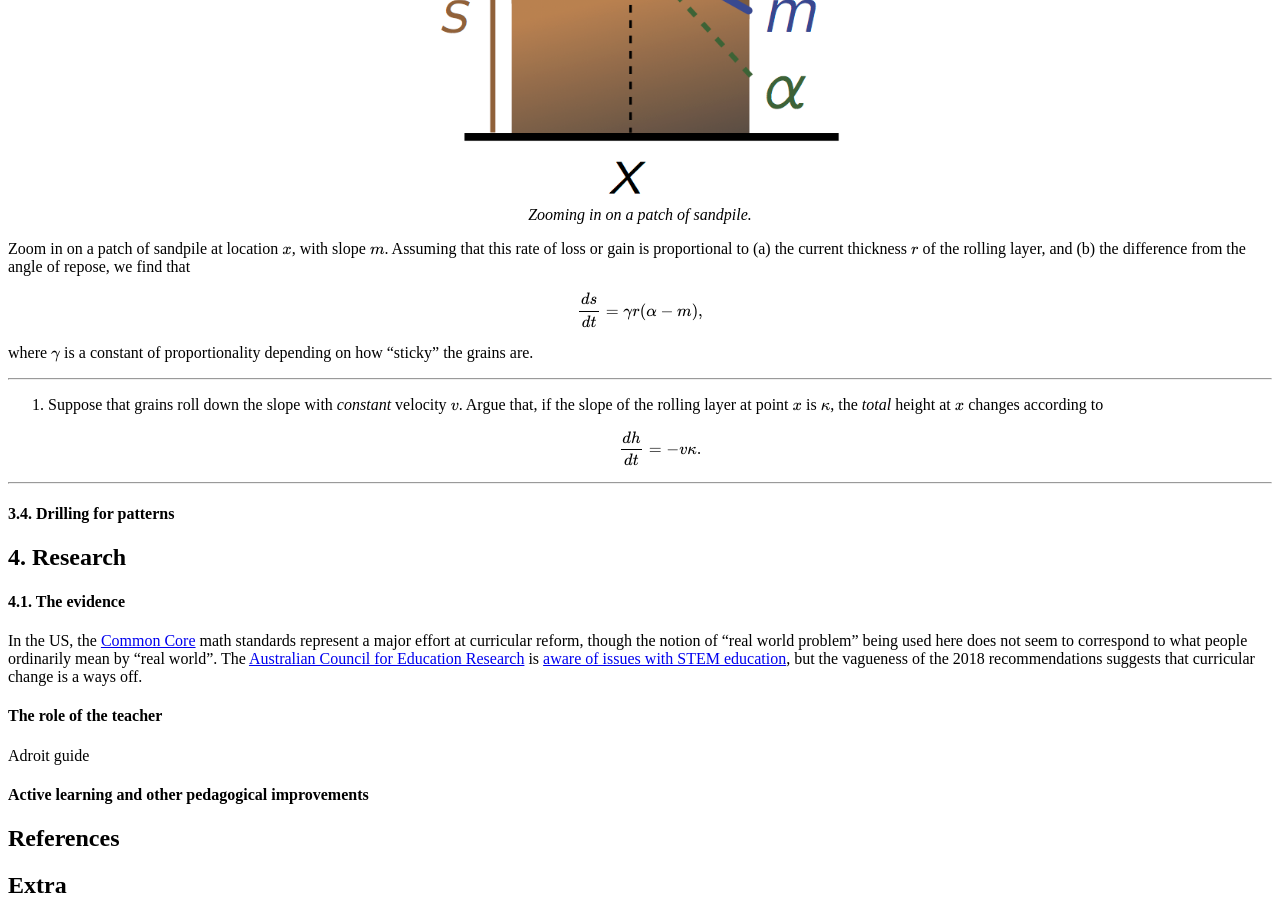
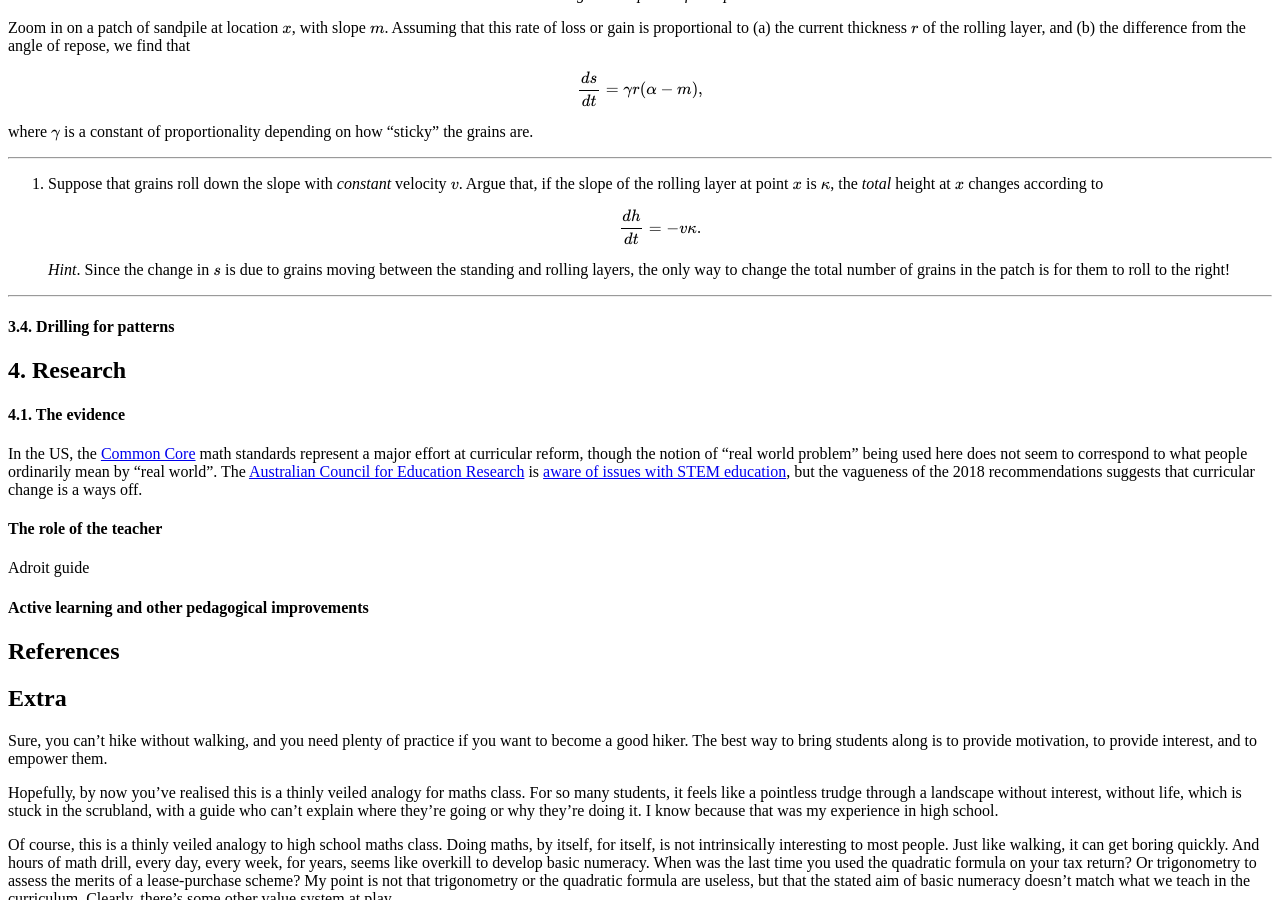
Before and after one commit to hapax/hapax.github.io, a Jekyll site: the page built from assets/teaching.md, in a window 1280 px wide and 900 px high, scrolled down 21369 px. Built offline with Jekyll 4.4.1, drawn with Linux system fonts in a browser that asks for light colours; our own code applies the rules of GitHub Pages for plain Markdown files; formulas are drawn with MathJax 3; a script that is not in the unit is left out.

Commit message:
Update sandpile

```diff
--- a/assets/teaching.md
+++ b/assets/teaching.md
@@ -1156,6 +1156,10 @@ where $\gamma$ is a constant of proportionality depending on how
    \end{equation}
    $$
 
+	*Hint*. Since the change in $s$ is due to grains moving between
+     the standing and rolling layers, the only way to change the total
+     number of grains in the patch is for them to roll to the right!
+
 ---
 
 #### 3.4. Drilling for patterns <a id="sec-3-4" name="sec-3-4"></a>
```
Also changed, not shown: images/posts/sandpile2.png.
